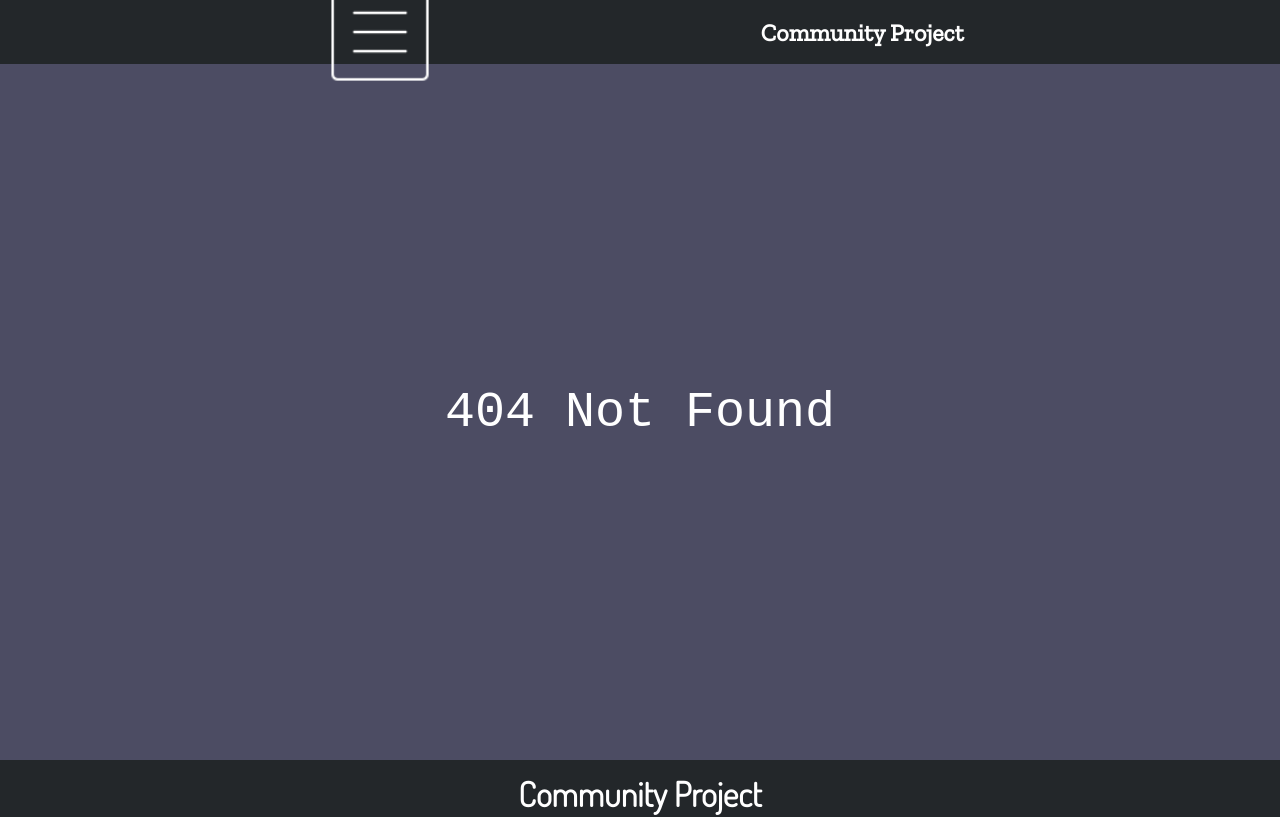
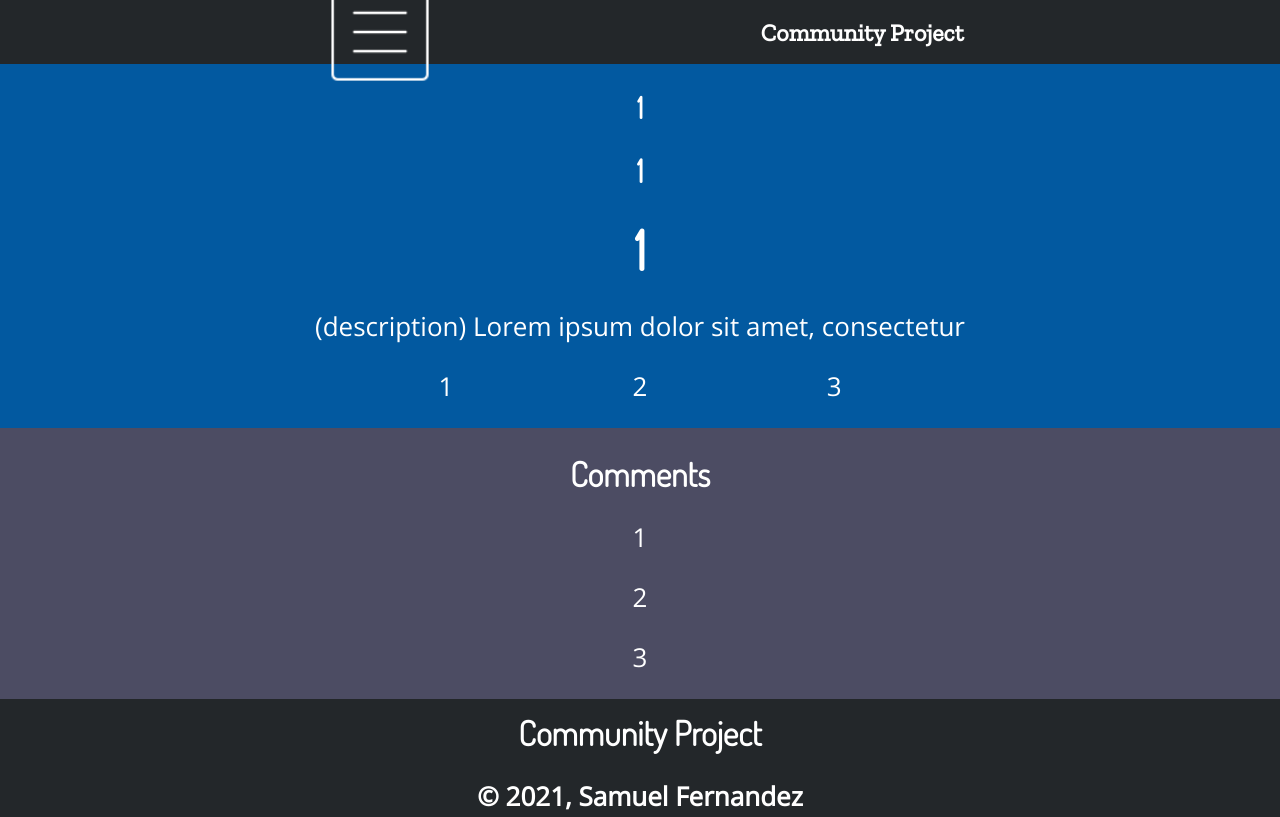
Before and after one commit to polypixeldev/computerstacks, a Next.js app in the folder app/: page /library/1/1/1 in a window 1280 px wide. Before the commit this address had no page. Shown: the top 817 px of the page. Built offline with nearby package versions, Linux system fonts and the light colour scheme.

Commit message:
Resource Library Resource Page

```diff
--- /dev/null
+++ b/app/pages/library/[category]/[page]/[resource].js
@@ -0,0 +1,33 @@
+import { useRouter } from 'next/router';
+import HeadStyle from '../../../../styles/Head.module.css';
+
+function Resource() {
+	const router = useRouter();
+	const { category, page, resource } = router.query;
+
+	return (
+		<main>
+			<section className={HeadStyle.head} id="head">
+				<h4>{category}</h4>
+				<h3>{page}</h3>
+				<h2>{resource}</h2>
+				<p>(description) Lorem ipsum dolor sit amet, consectetur</p>
+				<div className={HeadStyle.actionDiv}>
+					<p>1</p>
+					<p>2</p>
+					<p>3</p>
+				</div>
+			</section>
+			<section className="section1">
+				<h2>Comments</h2>
+				<div>
+					<p>1</p>
+					<p>2</p>
+					<p>3</p>
+				</div>
+			</section>
+		</main>
+	)
+}
+
+export default Resource;
--- a/app/styles/globals.css
+++ b/app/styles/globals.css
@@ -23,7 +23,7 @@ body {
 	text-align: center;
 }
 
-h1, h2, h3, p {
+h1, h2, h3, h4, p {
 	margin: 0px;
 	padding: 0px;
 }
@@ -32,14 +32,21 @@ h1 {
 	font-family: "Zilla Slab", monospace;
 }
 
-h2, h3 {
+h2, h3, h4 {
 	font-family: "Dosis", sans-serif;
+	padding: 1.5vh 5vw;
+}
+
+h2 {
 	font-size: calc(3vmin + 10px);
-	padding: 1.5vh 5vw;
 }
 
 h3 {
 	font-size: calc(3vmin + 8px);
+}
+
+h4 {
+	font-size: calc(3vmin + 6px);
 }
 
 p {
```
